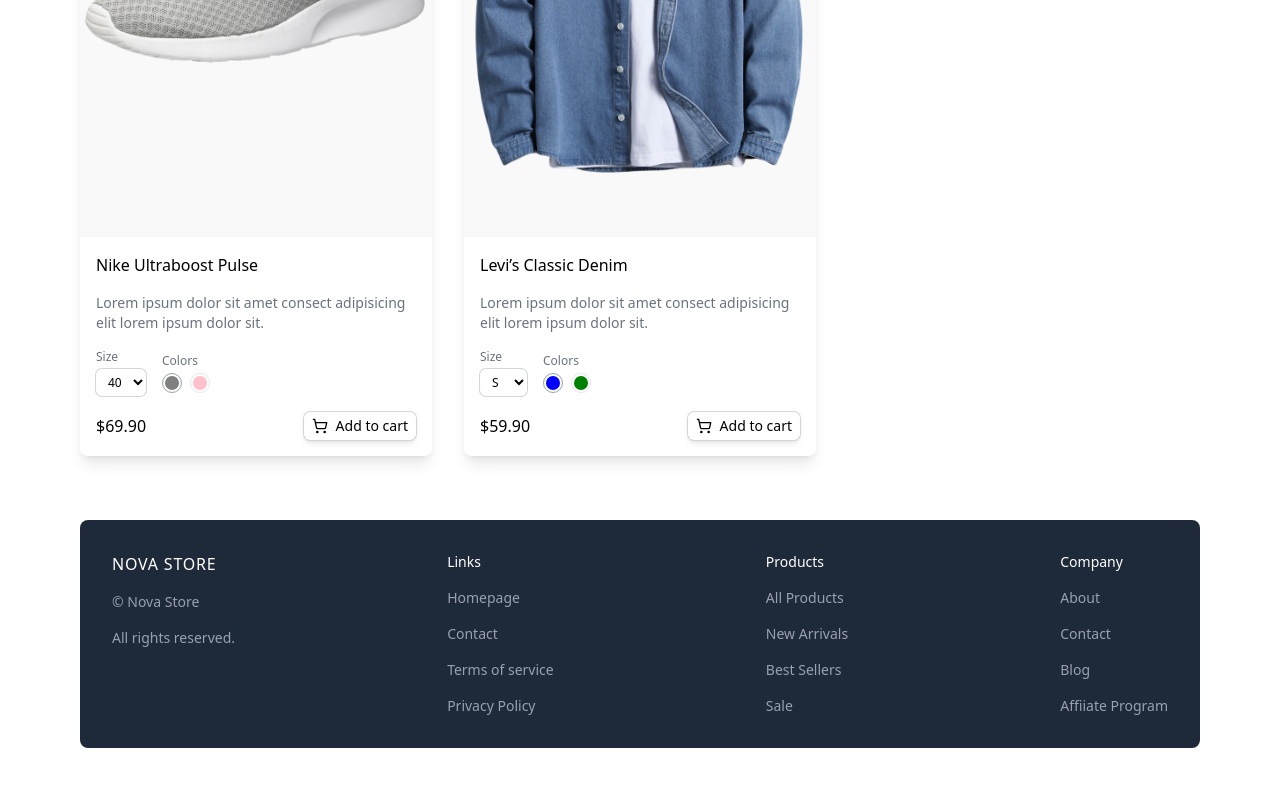
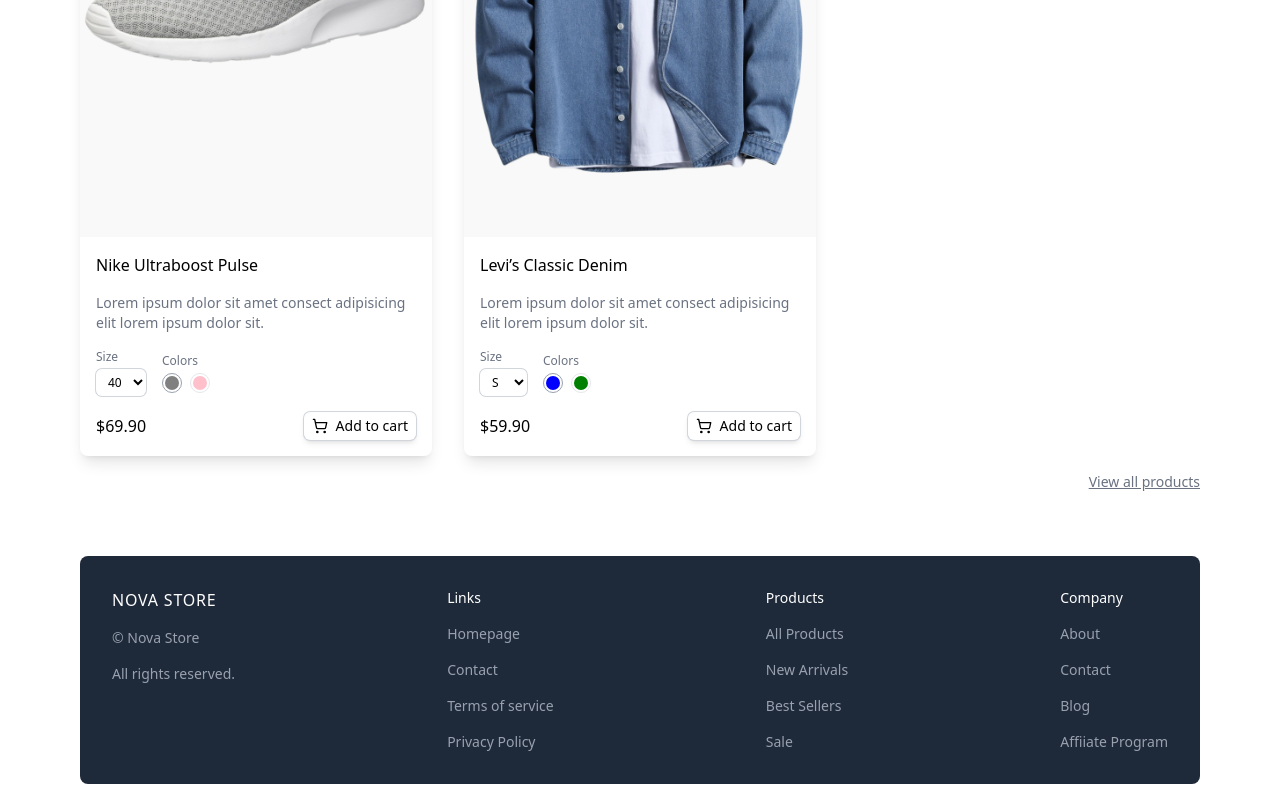
Before and after one commit to CleverCoder03/ecommerce-ui, a Next.js app: page / in a window 1280 px wide. Shown: the part 2391-3191 px from the top of the page. Before the commit the page ends 3155 px from the top, so only its background shows below. Built offline with nearby package versions, Linux system fonts and the light colour scheme.

Commit message:
view all products based on category

```diff
--- a/src/app/page.tsx
+++ b/src/app/page.tsx
@@ -1,15 +1,20 @@
-import ProductList from "@/components/ProductList"
-import Image from "next/image"
+import ProductList from "@/components/ProductList";
+import Image from "next/image";
 
-const Homepage = () => {
+const Homepage = async ({
+  searchParams,
+}: {
+  searchParams: Promise<{ category: string }>;
+}) => {
+  const category = (await searchParams).category;
   return (
-    <div className=''>
+    <div className="">
       <div className="relative aspect-3/1 mb-12">
         <Image src="/featured.png" alt="Featured Product" fill />
       </div>
-      <ProductList />
+      <ProductList category={category} />
     </div>
-  )
-}
+  );
+};
 
-export default Homepage
+export default Homepage;
--- a/src/components/ProductList.tsx
+++ b/src/components/ProductList.tsx
@@ -1,6 +1,7 @@
 import { ProductsType } from "@/type";
 import Categories from "./Categories";
 import ProductCard from "./ProductCard";
+import Link from "next/link";
 
 //Temporary data
 const products: ProductsType = [
@@ -115,7 +116,7 @@
 ];
 
 
-const ProductList = () => {
+const ProductList = ({category}:{category: string}) => {
   return (
     <div className="w-full">
         <Categories />
@@ -124,6 +125,10 @@
                 <ProductCard key={product.id} product={product} />
             ))}
         </div>
+        <Link href={category ? `/products/?category=${category}` : "/products"}
+         className="flex justify-end mt-4 text-sm underline text-gray-500">
+            View all products
+        </Link>
     </div>
   )
 }
```
